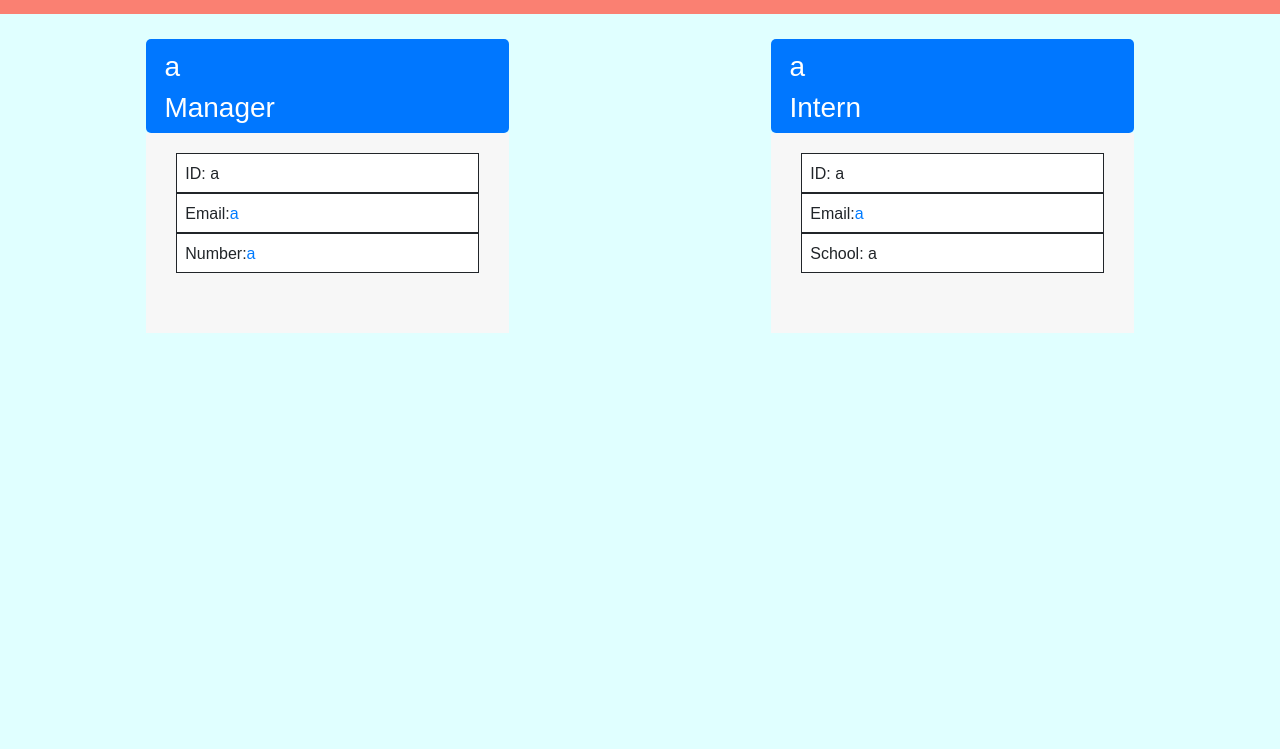
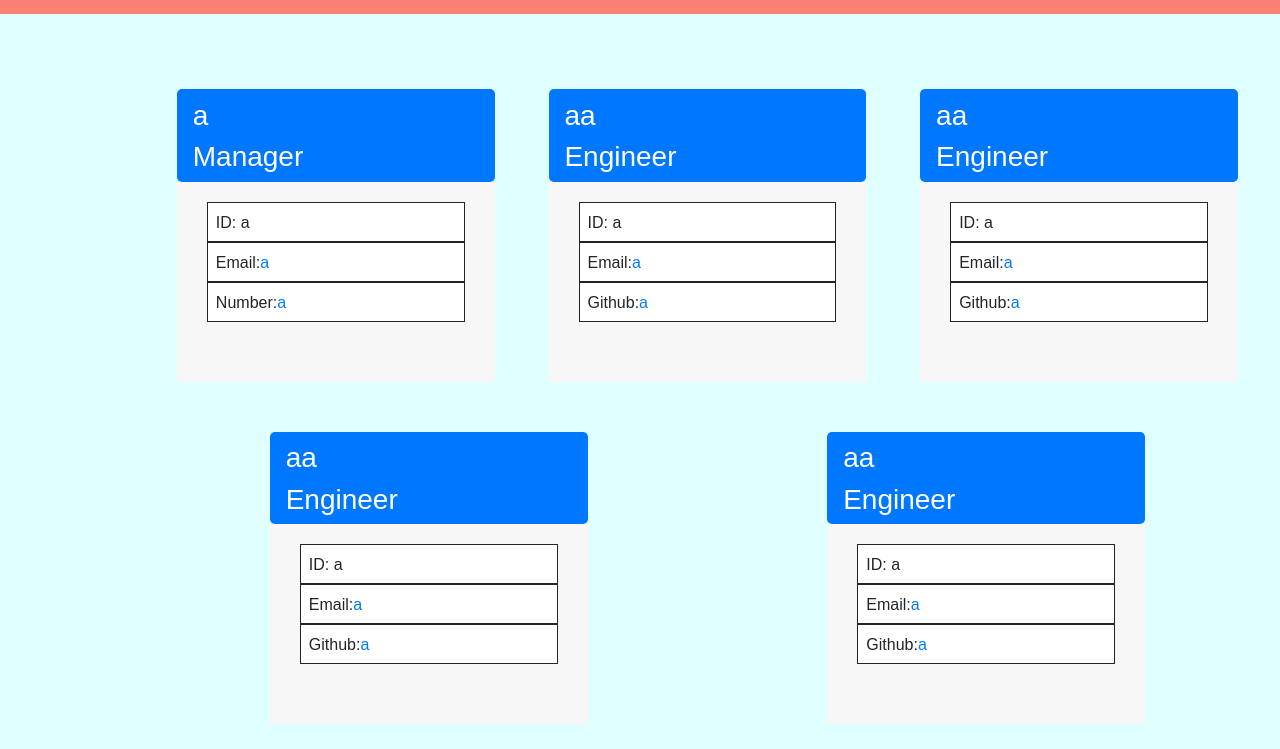
Before and after one commit to Avialmonanay/Team-Generator, a website: page Team/index.html in a window 1280 px wide. Shown: the part 51-800 px from the top of the page. Drawn offline with nearby package versions, Linux system fonts and the light colour scheme.

Commit message:
final css complete

```diff
--- a/Team/index.html
+++ b/Team/index.html
@@ -26,15 +26,45 @@
             <div class="cardInfo">Number:<a href="tel:+a">a</a></div>
         </div>
     </div><div class="card">
+            <div class="cardHeader">
+                <h3>aa</h3>
+                <h3>Engineer</h3>
+            </div>
+            <div class="cardBody">
+                <div class="cardInfo">ID: a</div>
+                <div class="cardInfo">Email:<a href="mailto:a">a</a></div>
+                <div class="cardInfo">Github:<a href=a>a</a></div>
+            </div>
+        </div><div class="card">
+            <div class="cardHeader">
+                <h3>aa</h3>
+                <h3>Engineer</h3>
+            </div>
+            <div class="cardBody">
+                <div class="cardInfo">ID: a</div>
+                <div class="cardInfo">Email:<a href="mailto:a">a</a></div>
+                <div class="cardInfo">Github:<a href=a>a</a></div>
+            </div>
+        </div>
+    </div><div class="card">
+        <div class="cardHeader">
+            <h3>aa</h3>
+            <h3>Engineer</h3>
+        </div>
+        <div class="cardBody">
+            <div class="cardInfo">ID: a</div>
+            <div class="cardInfo">Email:<a href="mailto:a">a</a></div>
+            <div class="cardInfo">Github:<a href=a>a</a></div>
+        </div>
+    </div>
+</div><div class="card">
     <div class="cardHeader">
-        <h3>a</h3>
-        <h3>Intern</h3>
+        <h3>aa</h3>
+        <h3>Engineer</h3>
     </div>
     <div class="cardBody">
         <div class="cardInfo">ID: a</div>
         <div class="cardInfo">Email:<a href="mailto:a">a</a></div>
-        <div class="cardInfo">School: a</div>
+        <div class="cardInfo">Github:<a href=a>a</a></div>
     </div>
 </div>
-</main>
-</html>
--- a/Team/style.css
+++ b/Team/style.css
@@ -22,6 +22,9 @@ main {
 
 .container {
     width: 100%;
+    justify-content: center;
+    padding-left:150px;
+    padding-top: 50px;
 
 }
 
@@ -65,7 +68,8 @@ main {
 
 .cardInfo:hover{
     background-color: salmon;
-    opacity: .5;
+    opacity: .25;
+    color: black;
 }
 
 
```
